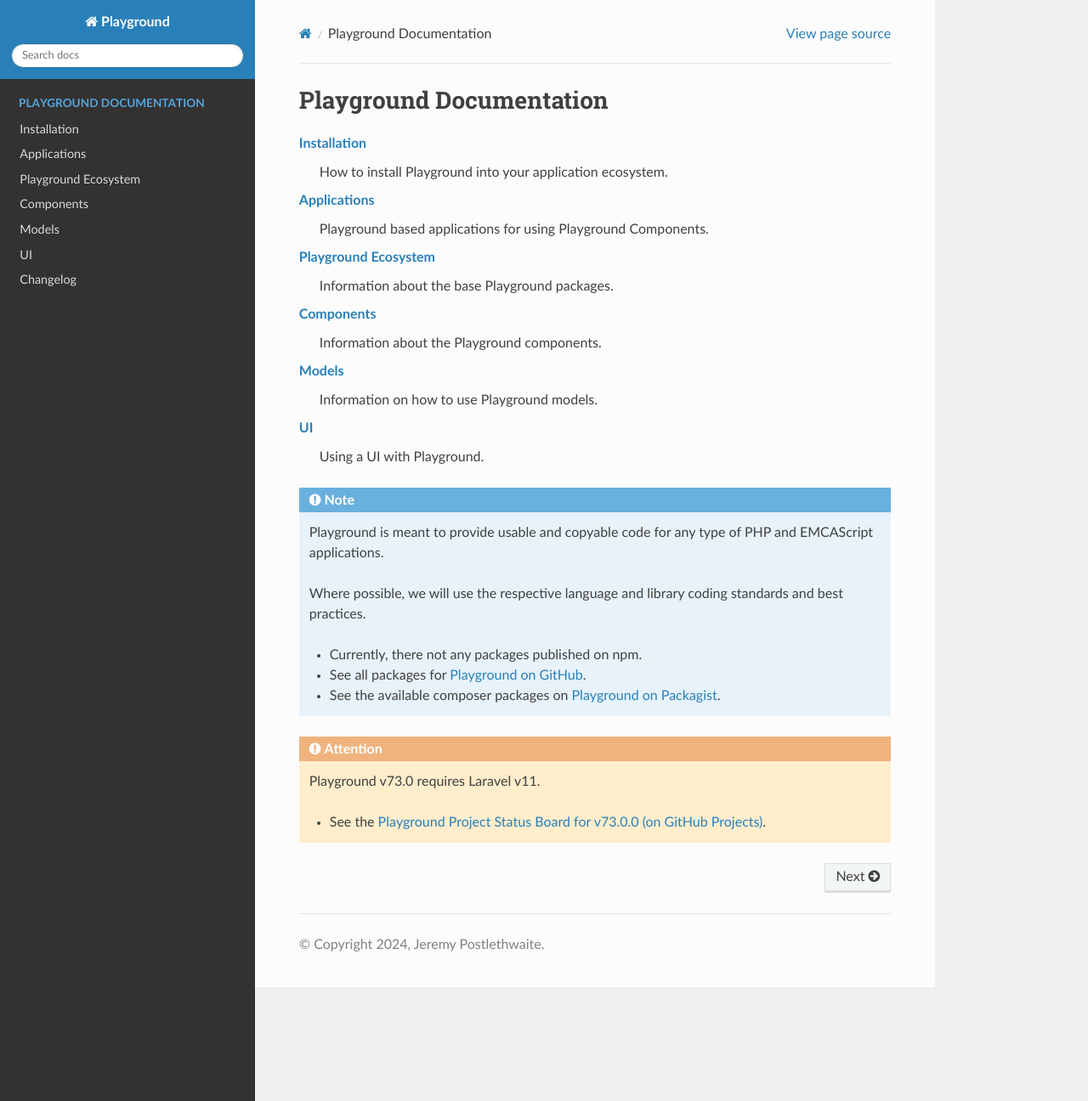
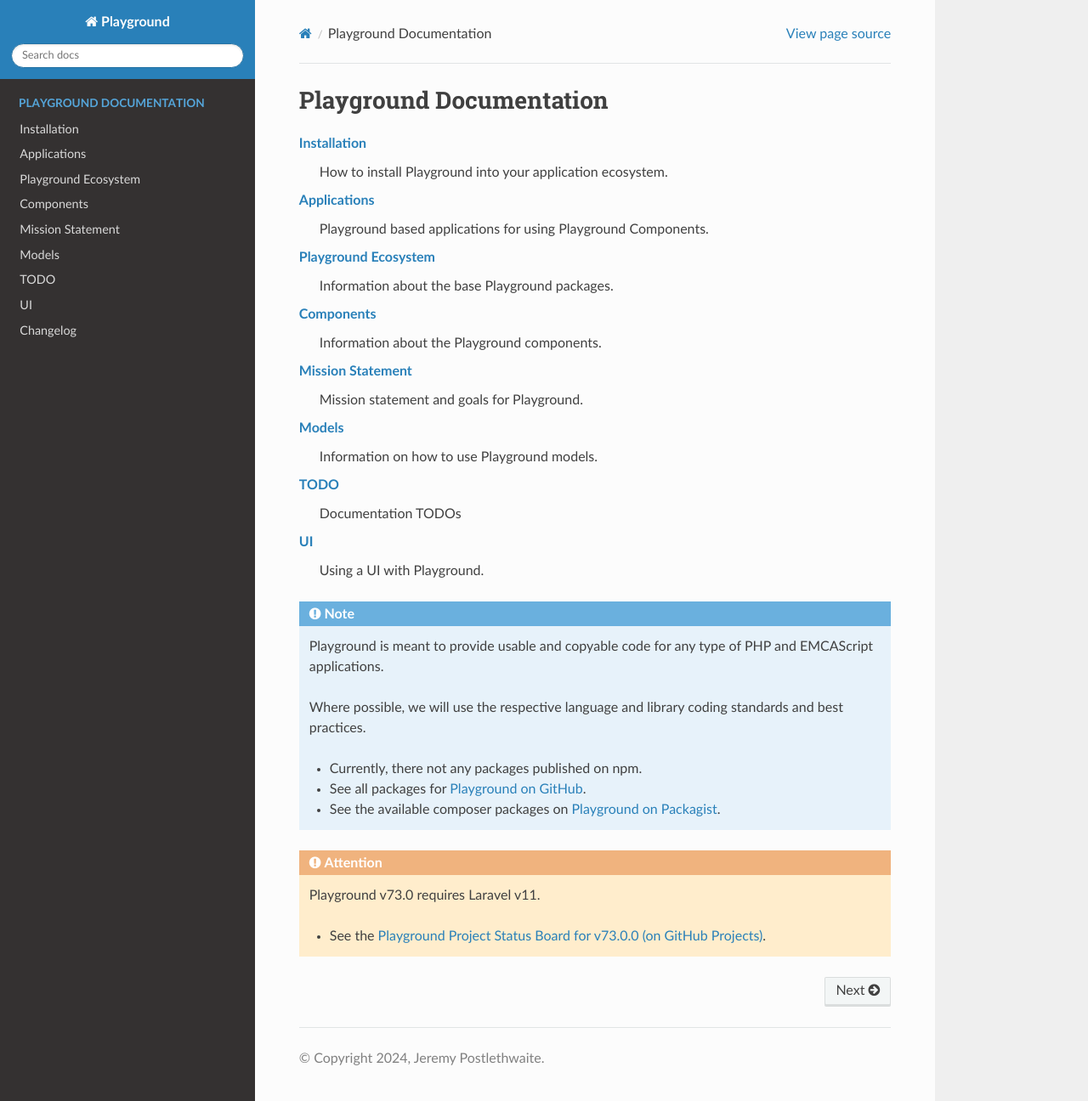
Before and after one commit to gammamatrix/playground-documentation, a Sphinx documentation site: the page built from docs/index.rst, in a window 1280 px wide and 1296 px high. Shown: the whole window at 85% size. Built offline with Sphinx 7.4.7 and the Read the Docs theme 2.0.0, drawn with Linux system fonts in a browser that asks for light colours.

Commit message:
Adding pages for CRM, Mission and TODO.

```diff
--- a/docs/components.rst
+++ b/docs/components.rst
@@ -10,6 +10,7 @@
 
    components/admin.rst
    components/cms.rst
+   components/crm.rst
    components/lead.rst
    components/login.rst
    components/matrix.rst
--- a/docs/components/cms.rst
+++ b/docs/components/cms.rst
@@ -83,10 +83,6 @@
 
 playground-cms-api
 ------------------
-
-.. Attention:: This package has not been published yet.
-
-Provides an API, without a UI for the Playground Content Management System.
 
 .. .. figure:: https://raw.githubusercontent.com/gammamatrix/playground-cms-api/develop/apis/docs/artisan-about-playground-cms-api.png
 ..    :align: center
--- a/docs/index.rst
+++ b/docs/index.rst
@@ -13,8 +13,14 @@
 :doc:`components`
    Information about the Playground components.
 
+:doc:`mission`
+   Mission statement and goals for Playground.
+
 :doc:`models`
    Information on how to use Playground models.
+
+:doc:`todo`
+   Documentation TODOs
 
 :doc:`ui`
    Using a UI with Playground.
@@ -44,7 +50,9 @@
    applications
    playground
    components
+   mission
    models
+   todo
    ui
 
 .. toctree::
```
Also changed, not shown: docs/components/crm.rst (added, +8 -0 lines), docs/mission.rst (added, +10 -0 lines), docs/todo.rst (added, +13 -0 lines).
